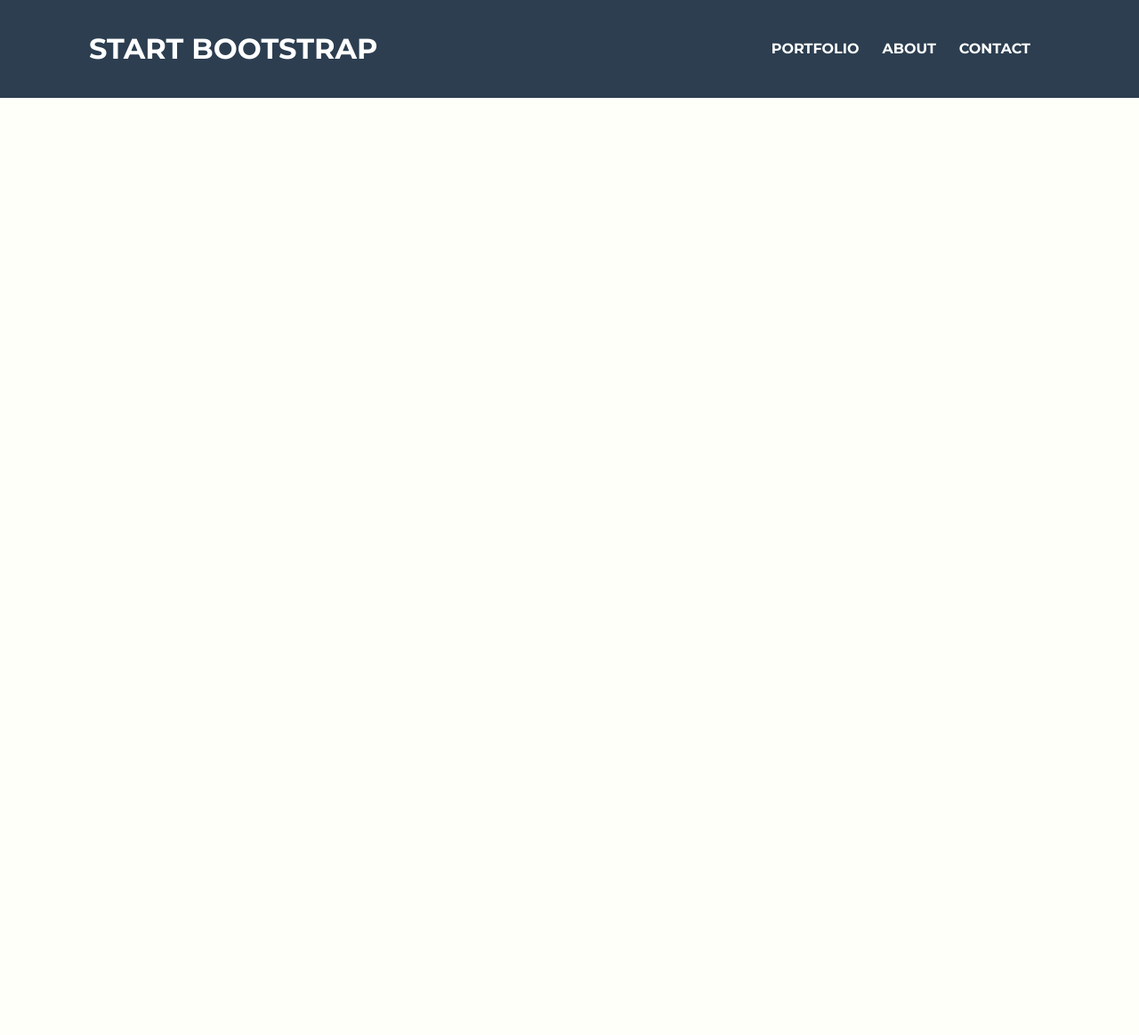
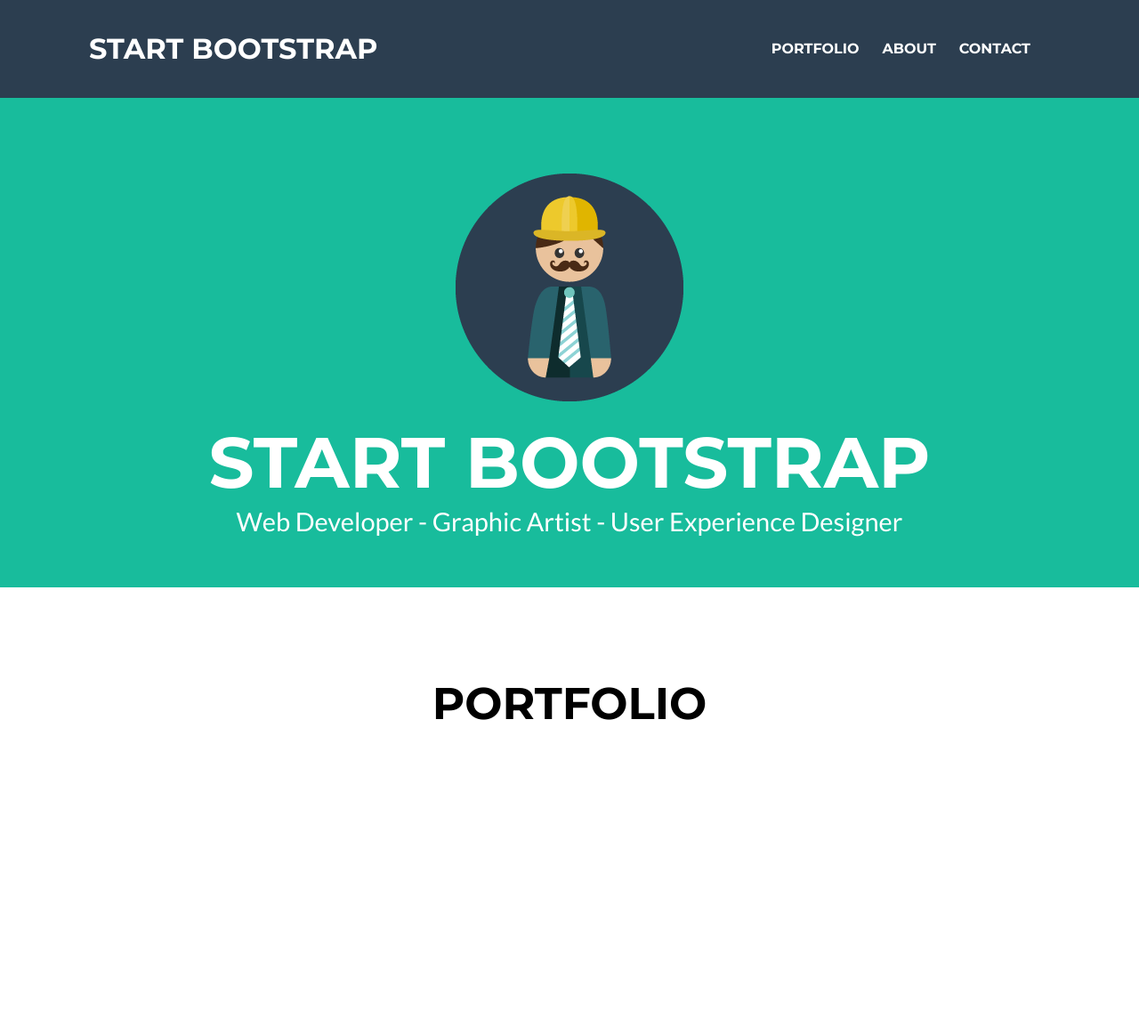
Before and after one commit to kat643/Freelancer, a plain HTML site: page index.html in a window 1280 px wide. Shown: the top 1163 px of the page at 89% size. Before the commit the page ends 800 px from the top, so only its background shows below. Drawn offline with Linux system fonts and the light colour scheme.

Commit message:
actualización css y html

```diff
--- a/css/main.css
+++ b/css/main.css
@@ -11,6 +11,8 @@ body {
   background: #fffffa;
 }
 
+
+/*Estilos para el navegador*/
 header {
   width: 100%;
   height: 70px;
@@ -48,11 +50,93 @@ header nav a {
   text-decoration: none;
   padding: 10px 11px;
 }
-/*aqui termina los estilos para el navegador*/
+
+/*Estilos para el cuerpo*/
+main section {
+    background-color:#18bc9c;
+    width: 100%;
+    height: 550px;
 
 
-/*aqui empieza los estilos para el cuerpo*/
+}
 
+ .white {
+  background-color: white;
+  width: 100%;
+  height: 550px;
+}
 
+.cian {
+  background-color: #18bc9c;
+  width: 100%;
+  height: 550px;
+}
 
-/*estilos del footer*/
+.whiteEnd {
+ background-color: white;
+ width: 100%;
+ height: 550px;
+}
+
+/*para los 4 .contenedores*/
+
+.contenedor {
+  border: 0px solid;
+  width: 1000px;
+  height: 500px;
+  margin: auto;
+  /*background-color: white;
+  padding-top: 150px*/
+
+}
+
+/*caja 1*/
+div .boxOne {
+  width: 900px;
+  padding-top: 85px;
+  margin: auto;
+  /*height: 245px;
+   background: skyblue;*/
+}
+
+.profile {
+    /*height: 50px;
+    width: 50px;*/
+    display: block;
+    margin: 0 auto 20px;
+    /*margin-left: 62px;
+    margin-top: 34px;*/
+}
+
+h1 {
+  font-family: 'Montserrat', sans-serif;
+  color: white;
+  text-align: center;
+  font-size: 80px;
+}
+
+.Description {
+  font-family: 'Lato', sans-serif;
+  color: white;
+  text-align: center;
+  font-size: 29px;
+}
+/*caja 2*/
+div .boxTwo {
+  /*width: 900px;
+  height: 245px;
+  background: skyblue;*/
+  padding-top: 100px;
+  margin: auto;
+}
+
+h2 {
+  font-family: 'Montserrat', sans-serif;
+  color: black;
+  text-align: center;
+  font-size: 50px;
+}
+
+/*contiene cuadrito de 6 imagenes*/
+
+/*Estilos del footer*/
--- a/index.html
+++ b/index.html
@@ -23,12 +23,53 @@
     </nav>
     </div>
   </div>
+    </header>
+<!--Aqui empieza el contenido principal de la pagina-->
+    <main>
 
 
 
-    </header>
-<!--Aqui empieza el contenido principal de la pagina-->
-    <main>
+<!--caja 1-->
+<section>
+<div class="contenedor">
+<div class="boxOne">
+  <img class="profile" src="assets\images\profile.png">
+  <h1>START BOOTSTRAP</h1>
+  <p class="Description">Web Developer - Graphic Artist - User Experience Designer</p>
+</div>
+</div>
+</section >
+
+
+
+
+<!--caja 2-->
+<section class="white">
+  <div class="contenedor">
+    <div class="boxTwo">
+      <h2>PORTFOLIO</h2>
+      <!--contiene cuadrito de 6 imagenes-->
+
+
+     </div>
+    </div>
+
+  </div>
+</section>
+
+<!--caja 3-->
+<section class="cian">
+  <div class="contenedor">
+
+  </div>
+</section>
+
+<!--caja 4-->
+<section class="whiteEnd">
+  <div class="contenedor">
+
+  </div>
+</section>
 
     </main>
 
--- a/main.css
+++ /dev/null
@@ -1,58 +0,0 @@
-/*quitar los margenes
-#2c3e50
-#18bc9c
-#212529 */
-* {
-  margin: 0;
-  padding: 0;
-}
-
-body {
-  background: #fffffa;
-}
-
-header {
-  width: 100%;
-  height: 70px;
-  overflow: hidden;
-  background: #2c3e50;
-  padding-top: 20px;
-  padding-bottom: 20px;
-}
-
-.wrapper {
-  width: 100%;
-  margin: auto;
-}
-
-header .logo {
-  color: #ffffff;
-  padding-left: 100px;
-  padding-top: 15px;
-  padding-bottom:15px;
-  font-size: 2em;
-  font-family: 'Montserrat', sans-serif;
-  float: left;
-}
-
-header nav {
-  float: right;
-  padding-right: 111px;
-  padding-top: 15px;
-}
-
-header nav a {
-  font-family: 'Montserrat', sans-serif;
-  display: inline-block;
-  color: white;
-  text-decoration: none;
-  padding: 10px 11px;
-}
-/*aqui termina los estilos para el navegador*/
-
-
-/*aqui empieza los estilos para el cuerpo*/
-
-
-
-/*estilos del footer*/
```
